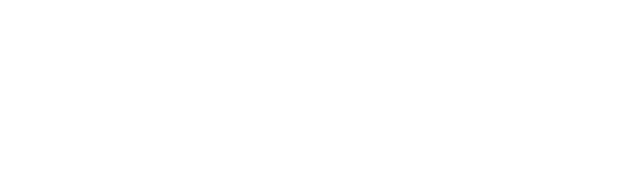
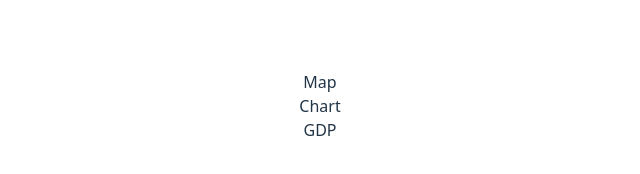
Before and after one commit to emmawalshdev/global-data-explorer, a React (Vite) app: page / in a window 1280 px wide. Shown: the part 294-468 px from the top of the page, without its empty margins (320-960 px from the left). Built offline with nearby package versions, Linux system fonts and the light colour scheme.

Commit message:
Add placeholder components

```diff
--- a/src/App.jsx
+++ b/src/App.jsx
@@ -1,11 +1,16 @@
 import { useState } from 'react'
 import './App.css'
+import Map from './components/map/map'
+import Chart from './components/charts/chart'
+import Gdp from './components/charts/gdp'
 
 function App() {
 
   return (
     <>
-
+      <Map/>
+      <Chart/>
+      <Gdp/>
     </>
   )
 }
--- /dev/null
+++ b/src/components/charts/chart.jsx
@@ -0,0 +1,9 @@
+import React from "react";
+
+const Chart = () => {
+    return (
+        <div>Chart</div>
+    )
+}
+
+export default Chart;
--- /dev/null
+++ b/src/components/charts/gdp.jsx
@@ -0,0 +1,9 @@
+import React from "react";
+
+const Gdp = () => {
+    return (
+        <div>GDP</div>
+    )
+}
+
+export default Gdp;
--- /dev/null
+++ b/src/components/map/map.jsx
@@ -0,0 +1,9 @@
+import React from "react";
+
+const Map = () => {
+    return (
+        <div>Map</div>
+    )
+}
+
+export default Map;
```
